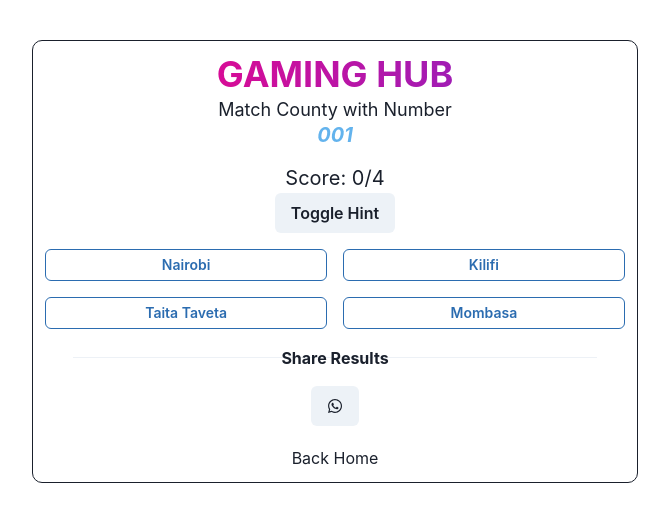
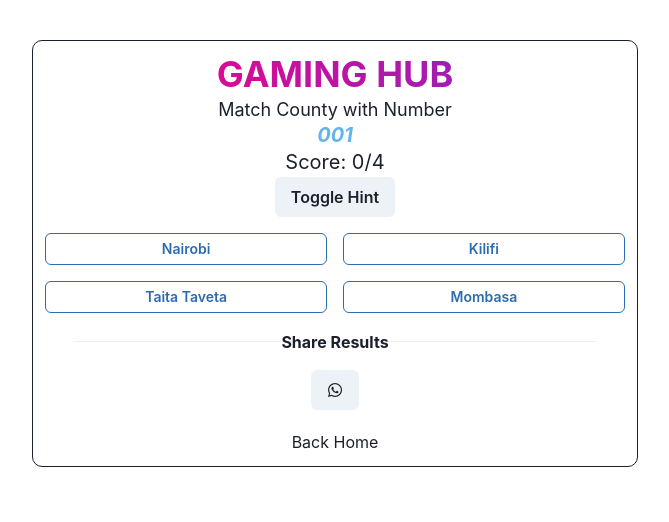
Before and after one commit to clinton-mwachia/react-games, a React (Vite) app: page /match-counties in a window 1280 px wide. Shown: the top 522 px of the page, without its empty margins (305-974 px from the left). Built offline with nearby package versions, Linux system fonts and the light colour scheme.

Commit message:
removed margins

```diff
--- a/src/views/match-counties/MatchCounties.jsx
+++ b/src/views/match-counties/MatchCounties.jsx
@@ -100,12 +100,12 @@ const MatchCounties = () => {
       <Text fontSize={"lg"}>Match County with Number</Text>
       {!gameOver ? (
         <Box>
-          <Heading as="h2" size="md" mb={4}>
+          <Heading as="h2" size="md">
             <Box color={"blue.300"} as="i">
               {counties[questionIndex].number}
             </Box>{" "}
           </Heading>
-          <Text fontSize="xl" mt={4}>
+          <Text fontSize="xl">
             Score: {score}/{counties.length}
           </Text>
           {showHint && (
```
